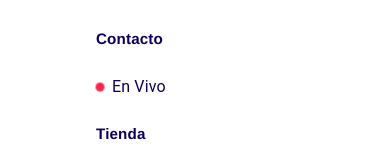
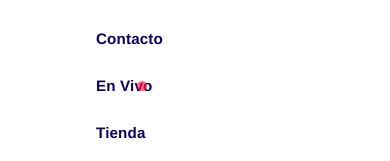
Before and after one commit to Ingrid-Carolina/Frontend_ISW, a React (Vite) app in the folder frontend/: page /admin/mngtestimonios in a window 390 px wide. Both pictures are taken after a click on the button 358 px from the left and 41 px from the top of the page. Shown: the part 324-485 px from the top of the page. Built offline with nearby package versions, Linux system fonts and the light colour scheme; no server answers; some icons are missing.

Commit message:
correccion en font de envivo y boton rojo fix temporal aun no fixeado

```diff
--- a/frontend/src/components/Navbar.jsx
+++ b/frontend/src/components/Navbar.jsx
@@ -40,7 +40,7 @@ axios.defaults.withCredentials = true; // <-- importante para logout y rutas pro
 import logo from '/Images/Logo-pilotos.png';
 import { Link } from 'react-router-dom';
 import { api } from '../api/api';
-import { Global } from "@emotion/react";
+import { Global } from '@emotion/react';
 
 {
 	/* Items de la navbarbar*/
@@ -475,17 +475,21 @@ export default function CustomNavbar() {
 								</Button>
 							</Box>
 
-							<Button component={Link} to="/envivo" sx={navBtnStyle(drawerOpen)}>
-  <Box sx={{ display: "flex", alignItems: "center", gap: 1 }}>
+							<Button
+								component={Link}
+								to='/envivo'
+								sx={navBtnStyle(drawerOpen)}
+							>
+								<Box sx={{ display: 'flex', alignItems: 'center', gap: 1 }}>
 									{isLive && (
 										<Box
-      component="span"
+											component='span'
 											sx={{
 												width: 10,
 												height: 10,
-        borderRadius: "50%",
-        bgcolor: "#ff1744",
-        animation: "pulse 1s ease-in-out infinite",
+												borderRadius: '50%',
+												bgcolor: '#ff1744',
+												animation: 'pulse 1s ease-in-out infinite',
 											}}
 										/>
 									)}
@@ -775,37 +779,51 @@ export default function CustomNavbar() {
 							</ListItem>
 						))}
 
+						{/* En vivo solo en móvil */}
 						{isCompactNav && (
 							<>
-								{/* En Vivo solo en móvil*/}
 								<ListItem
 									button
 									component={Link}
 									to='/envivo'
 									onClick={handleCloseDrawer}
-									sx={drawerItemSx}
-								>
-									<ListItemIcon sx={{ color: 'inherit' }}>
-										<LiveTvOutlinedIcon />{' '}
-									</ListItemIcon>
-									<ListItemText
-  primary={
-    <Box sx={{ display: "flex", alignItems: "center", gap: 1 }}>
-      {isLive && (
+									sx={{
+										...drawerItemSx,
+										pr: 6,
+										'& .MuiListItemSecondaryAction-root': {
+											right: 220,
+										},
+									}}
+									secondaryAction={
+										isLive && (
 											<Box
-          component="span"
 												sx={{
 													width: 8,
 													height: 8,
-            borderRadius: "50%",
-            bgcolor: "#ff1744",
-            animation: "pulse 1s ease-in-out infinite",
+													borderRadius: '50%',
+													bgcolor: '#ff1744',
+													animation: 'mui-pulse 1.1s ease-in-out infinite',
+													'@keyframes mui-pulse': {
+														'0%': { transform: 'scale(1)', opacity: 1 },
+														'50%': { transform: 'scale(1.35)', opacity: 0.6 },
+														'100%': { transform: 'scale(1)', opacity: 1 },
+													},
 												}}
 											/>
-      )}
-      <span>En Vivo</span>
-    </Box>
+										)
 									}
+								>
+									<ListItemIcon sx={{ color: 'inherit' }}>
+										<LiveTvOutlinedIcon />
+									</ListItemIcon>
+									<ListItemText
+										primary='En Vivo'
+										primaryTypographyProps={{
+											fontFamily: '"Franklin Gothic Medium", sans-serif',
+											fontWeight: 'bold',
+											fontSize: '0.95rem',
+											color: 'inherit',
+										}}
 									/>
 								</ListItem>
 							</>
```
Lines whose indentation alone changed are shown as unchanged.
